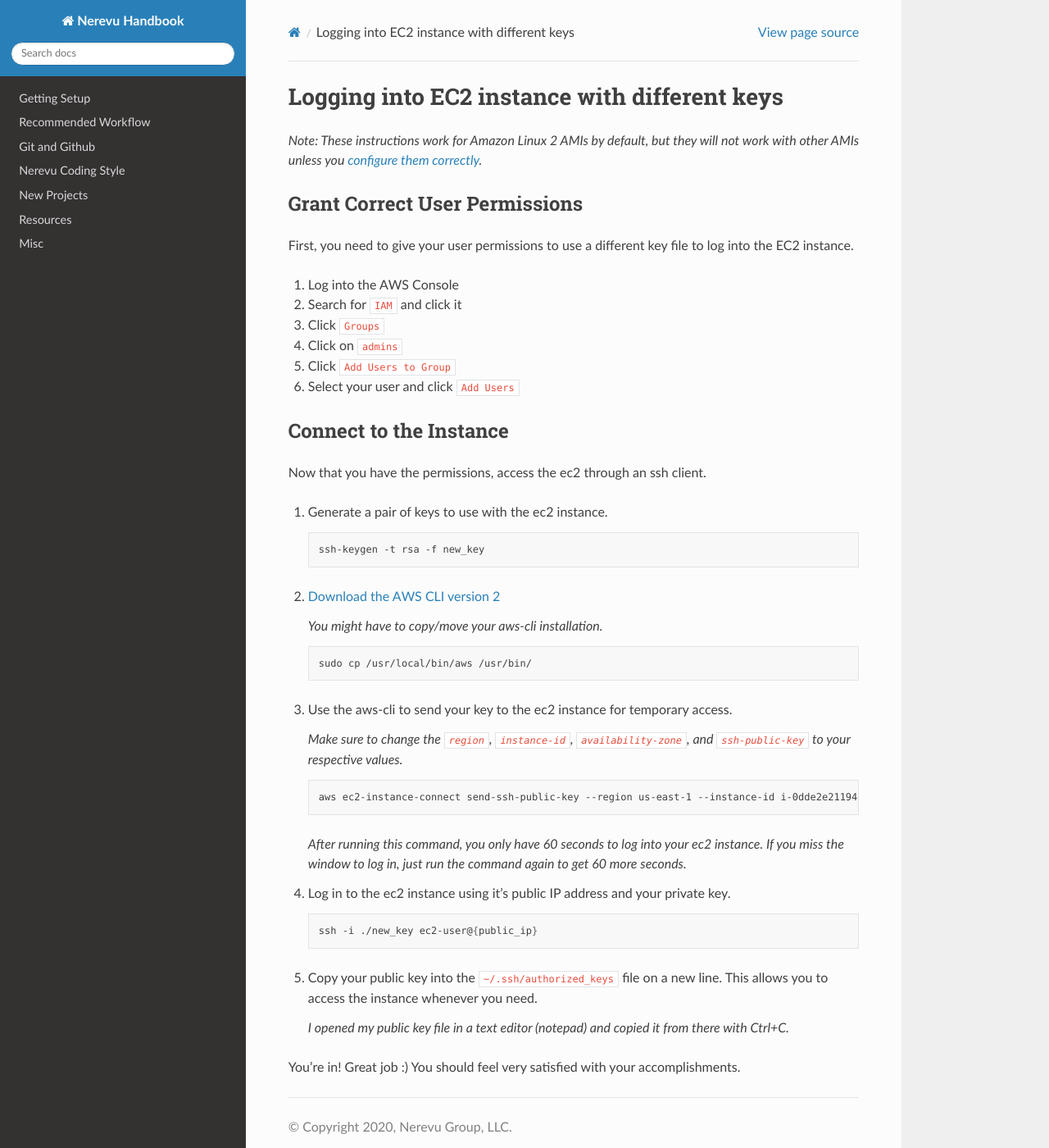
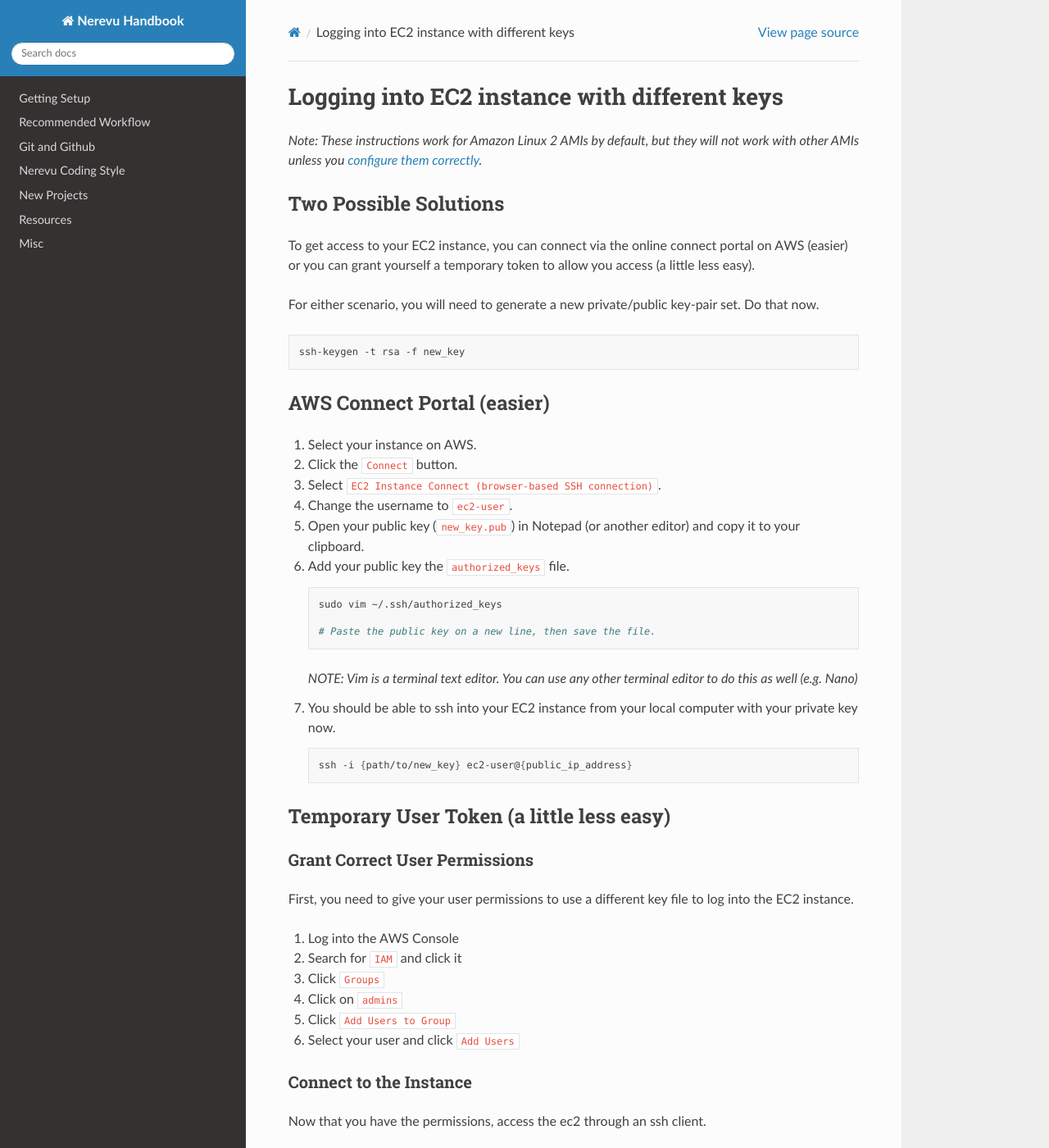
Before and after one commit to nerevu/handbook, a Sphinx documentation site: the page built from docs/ec2-instance-connect.md, in a window 1280 px wide and 1400 px high. Shown: the whole window at 82% size. Built offline with Sphinx 7.4.7 and the Read the Docs theme 2.0.0, drawn with Linux system fonts in a browser that asks for light colours.

Commit message:
[NEW] add easier way to access ec2

````diff
--- a/docs/ec2-instance-connect.md
+++ b/docs/ec2-instance-connect.md
@@ -2,7 +2,37 @@
 
 *Note: These instructions work for Amazon Linux 2 AMIs by default, but they will not work with other AMIs unless you [configure them correctly](https://docs.aws.amazon.com/AWSEC2/latest/UserGuide/ec2-instance-connect-set-up.html).*
 
-## Grant Correct User Permissions
+## Two Possible Solutions
+
+To get access to your EC2 instance, you can connect via the online connect portal on AWS (easier) or you can grant yourself a temporary token to allow you access (a little less easy).
+
+For either scenario, you will need to generate a new private/public key-pair set. Do that now.
+   ```bash
+   ssh-keygen -t rsa -f new_key
+   ```
+
+
+## AWS Connect Portal (easier)
+1. Select your instance on AWS.
+2. Click the `Connect` button.
+3. Select `EC2 Instance Connect (browser-based SSH connection)`.
+4. Change the username to `ec2-user`.
+5. Open your public key (`new_key.pub`) in Notepad (or another editor) and copy it to your clipboard.
+6. Add your public key the `authorized_keys` file.
+   ```bash
+   sudo vim ~/.ssh/authorized_keys
+
+   # Paste the public key on a new line, then save the file.
+   ```
+   *NOTE: Vim is a terminal text editor. You can use any other terminal editor to do this as well (e.g. Nano)*
+7. You should be able to ssh into your EC2 instance from your local computer with your private key now.
+   ```bash
+   ssh -i {path/to/new_key} ec2-user@{public_ip_address}
+   ```
+
+## Temporary User Token (a little less easy)
+
+### Grant Correct User Permissions
 
 First, you need to give your user permissions to use a different key file to log into the EC2 instance.
 
@@ -13,17 +43,11 @@ First, you need to give your user permissions to use a different key file to log
 5. Click `Add Users to Group`
 6. Select your user and click `Add Users`
 
-## Connect to the Instance
+### Connect to the Instance
 
 Now that you have the permissions, access the ec2 through an ssh client.
 
-1. Generate a pair of keys to use with the ec2 instance.
-
-   ```bash
-   ssh-keygen -t rsa -f new_key
-   ```
-
-2. [Download the AWS CLI version 2](https://docs.aws.amazon.com/cli/latest/userguide/install-cliv2.html)
+1. [Download the AWS CLI version 2](https://docs.aws.amazon.com/cli/latest/userguide/install-cliv2.html)
 
    *You might have to copy/move your aws-cli installation.*
 
````
Also changed, not shown: other parts of docs/ec2-instance-connect.md (+3 -3 lines).
